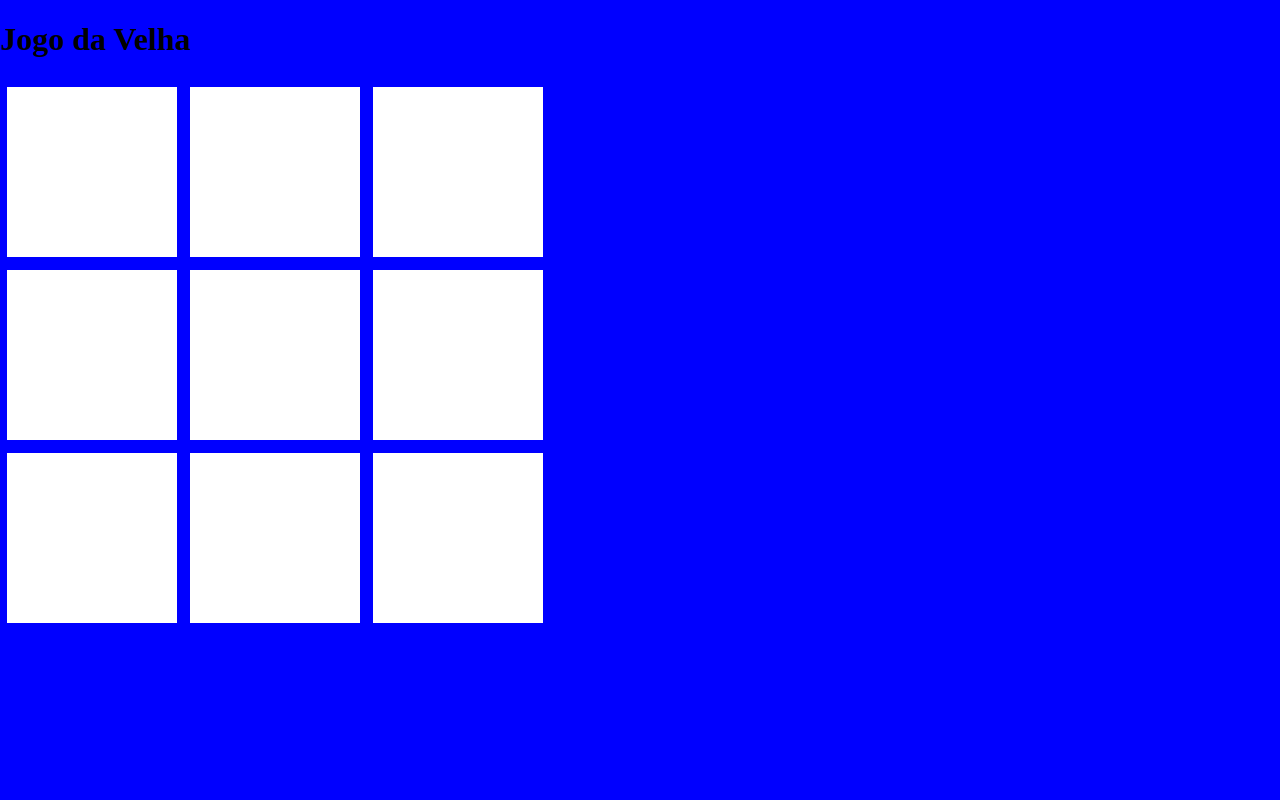
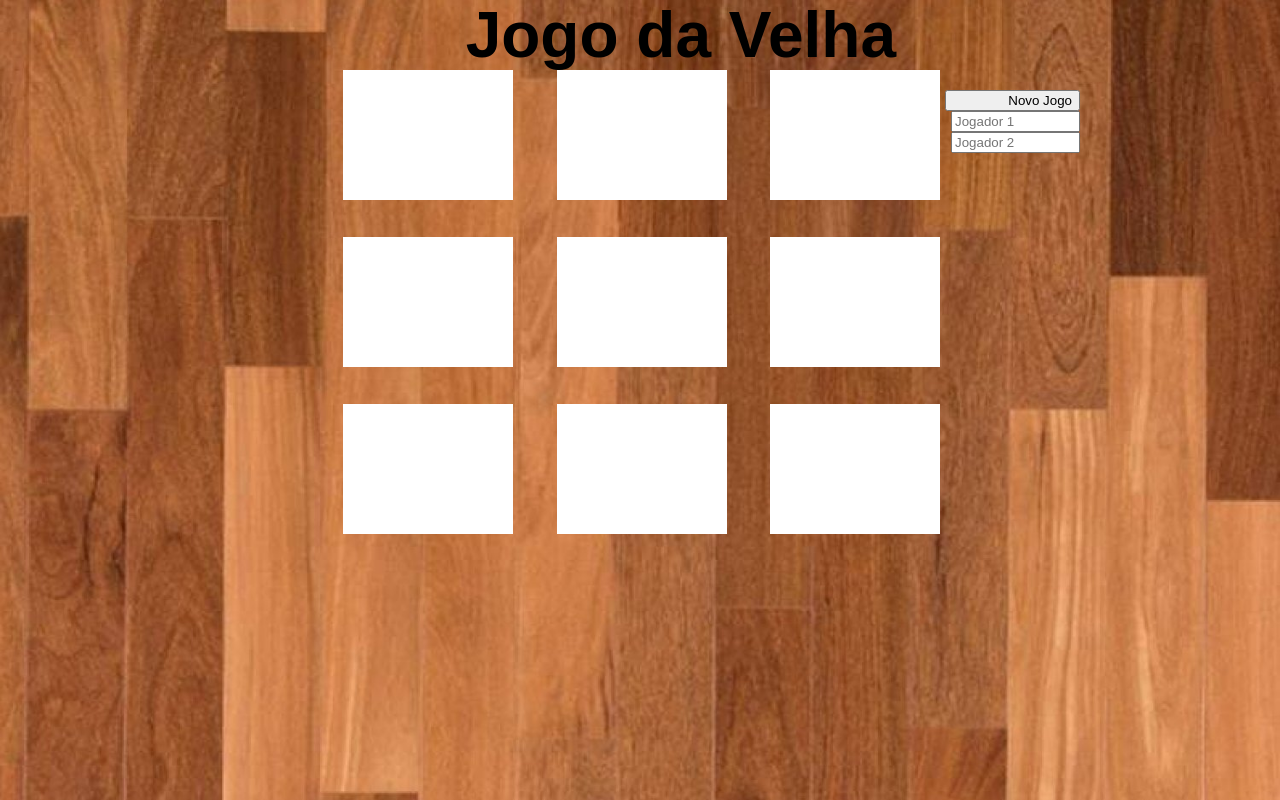
Before and after one commit to leonardosoliveira/JogaAVeia, a plain HTML site: page index.html in a window 1280 px wide. Drawn offline with Linux system fonts and the light colour scheme.

Commit message:
jogo protno

```diff
--- a/index.html
+++ b/index.html
@@ -10,9 +10,17 @@
 </head>
 <body>
 
-    <header><h1>Jogo da Velha</h1></header>
+    <header><h1>Jogo da Velha</h1>
 
+    </header>
+    <section>
+    <button onclick="novoJogo()">Novo Jogo</button>
+    <input id="nome" type="text" name="nome" value="" placeholder="Jogador 1" autocomplete="off"/>
+    <input type="text" name="nome" value="" placeholder="Jogador 2" autocomplete="off"/>
+
+</section>
     <main>
+
         <div id="p0" class="posicoes" >
             <span></span>
         </div>
@@ -40,6 +48,10 @@
         <div id="p8" class="posicoes">
             <span></span>
         </div>
+
     </main>
+    <aside>
+
+    </aside>
 </body>
 </html>
--- a/script.js
+++ b/script.js
@@ -1,4 +1,5 @@
 let player1 = "playerA";
+
 let player2 = "playerB";
 
 let jogador = player1;
@@ -65,6 +66,7 @@ function valores(){
 
      vitoria();
      vitoriaO();
+
      if(i>9){
         alert("Nao houve ganhadores");
     }
@@ -113,8 +115,12 @@ function vitoriaO(){
 
 
 function ganhar(){
-   alert("X");
+   alert("O vencedor foi o jogador X");
 }
 function ganharO(){
-    alert("O");
+    alert("O vencedor foi o jogador O");
 }
+function novoJogo(){
+    window.parent.location.reload();
+
+}
--- a/style.css
+++ b/style.css
@@ -2,28 +2,38 @@
 body{
     margin: 0;
     padding: 0;
-    background-color: blue;
+    background-image: url(imagens/back.png);
+    background-repeat: no-repeat;
+    background-size:cover;
 }
 
 header{
+    font-size: 2rem;
+    display: flex;
+    justify-content: flex-end;
+    height: 70px;
+    align-items: center;
+    width: 70%;
+    font-family: Arial, Helvetica, sans-serif;
 
 }
-
 main{
-    height: 550px;
-    width: 550px;
+    height: 500px;
+    width: 50%;
     display: grid;
     grid-template-columns: repeat(3, 1fr);
     grid-template-rows: 1fr 1fr 1fr;
-    justify-items: center;
+    justify-items: flex-end;
     align-items: center;
     justify-content: center;
+    margin-left: 300px;
+    margin-top: -101px;
 }
 
 .posicoes{
-    height: 400px;
-    width: 400px;
-    max-height: 170px;
+    height: 150px;
+    width: 500px;
+    max-height: 130px;
     max-width: 170px;
     box-sizing: border-box;
     cursor: pointer;
@@ -31,5 +41,43 @@ main{
     display: flex;
     align-items: center;
     justify-content: center;
-    font-size: 10rem;
+    font-size: 6rem;
+    align-items: center;
+    justify-content: center;
+
 }
+.posicoes:hover{
+    background-color: aqua;
+
+}
+button{
+    display: flex;
+    justify-content: flex-end;
+    margin-left: 250px;
+    width: 135px;
+
+}
+section{
+    display: flex;
+    justify-content: right;
+    flex-direction: column;
+    align-items: flex-end;
+    margin-top: 20px;
+    margin-right:200px;
+
+
+}
+input{
+    width: 121px;
+}
+input:hover{
+    background-color: aqua;
+}
+form{
+    display: flex;
+    justify-content: right;
+    flex-direction: column;
+    align-items: flex-end;
+
+
+}
```
Also changed, not shown: imagens/back.png (added), imagens/maxresdefault.png (added), 1 other file.
